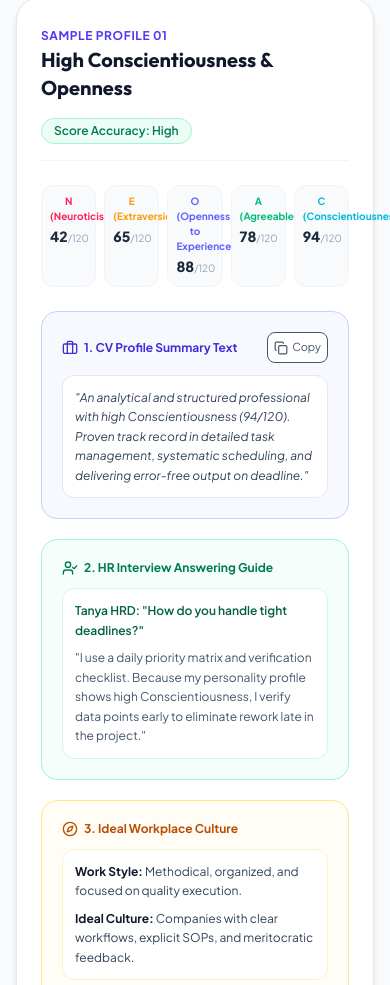
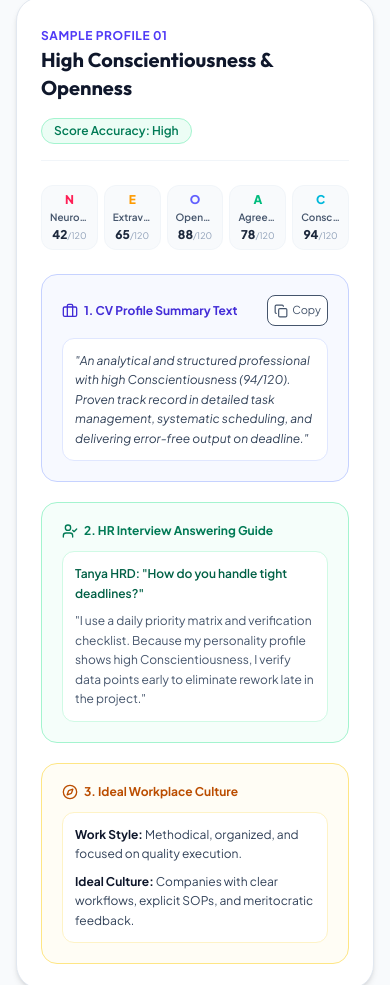
Before and after one commit to tkatkad/personality, a React (Vite) app: page / in a window 390 px wide. Shown: the part 4650-5635 px from the top of the page. Built offline with nearby package versions, Linux system fonts and the light colour scheme.

Commit message:
feat: add short domain names and update UI styles
- Add `getShortDomainName` helper function for IPIP-NEO-120 domains
- Update domain preview to use short names for better readability
- Refactor mobile menu styling for improved visual contrast and hierarchy

```diff
--- a/src/components/Header.tsx
+++ b/src/components/Header.tsx
@@ -143,14 +143,14 @@ export const Header: React.FC = () => {
         </div>
       </div>
 
-      {/* Mobile Menu Dropdown */}
+      {/* Mobile Menu Dropdown with distinct background color */}
       {mobileMenuOpen && (
-        <div className="lg:hidden border-t border-slate-200 dark:border-slate-800 bg-white dark:bg-slate-950 px-4 py-3 space-y-3">
+        <div className="lg:hidden border-b-2 border-indigo-500/60 bg-slate-900 text-slate-100 px-4 py-4 space-y-3.5 shadow-2xl animate-in slide-in-from-top-2 duration-200">
           {/* Prominent Language Selector Card for Mobile */}
-          <div className="p-3 rounded-2xl bg-indigo-50/80 dark:bg-indigo-950/60 border border-indigo-100 dark:border-indigo-900/60 space-y-2">
-            <div className="text-xs font-bold text-slate-700 dark:text-slate-300 flex items-center justify-between">
+          <div className="p-3 rounded-2xl bg-slate-800/90 border border-slate-700/80 space-y-2">
+            <div className="text-xs font-bold text-slate-300 flex items-center justify-between">
               <span>{language === 'es' ? 'Seleccionar idioma:' : language === 'en' ? 'Select Language:' : 'Pilih Bahasa:'}</span>
-              <Globe className="w-4 h-4 text-indigo-600 dark:text-indigo-400" />
+              <Globe className="w-4 h-4 text-amber-300" />
             </div>
             <div className="grid grid-cols-3 gap-1.5">
               <button
@@ -160,8 +160,8 @@ export const Header: React.FC = () => {
                 }}
                 className={`py-2 px-2 rounded-xl text-xs font-bold flex items-center justify-center gap-1.5 border transition-all ${
                   language === 'id'
-                    ? 'bg-indigo-600 text-white border-indigo-600 shadow-sm'
-                    : 'bg-white dark:bg-slate-900 text-slate-700 dark:text-slate-300 border-slate-200 dark:border-slate-800'
+                    ? 'bg-indigo-600 text-white border-indigo-500 shadow-md ring-2 ring-indigo-400'
+                    : 'bg-slate-800 text-slate-300 border-slate-700 hover:bg-slate-700'
                 }`}
               >
                 <span>🇮🇩</span>
@@ -174,8 +174,8 @@ export const Header: React.FC = () => {
                 }}
                 className={`py-2 px-2 rounded-xl text-xs font-bold flex items-center justify-center gap-1.5 border transition-all ${
                   language === 'en'
-                    ? 'bg-indigo-600 text-white border-indigo-600 shadow-sm'
-                    : 'bg-white dark:bg-slate-900 text-slate-700 dark:text-slate-300 border-slate-200 dark:border-slate-800'
+                    ? 'bg-indigo-600 text-white border-indigo-500 shadow-md ring-2 ring-indigo-400'
+                    : 'bg-slate-800 text-slate-300 border-slate-700 hover:bg-slate-700'
                 }`}
               >
                 <span>🇬🇧</span>
@@ -188,8 +188,8 @@ export const Header: React.FC = () => {
                 }}
                 className={`py-2 px-2 rounded-xl text-xs font-bold flex items-center justify-center gap-1.5 border transition-all ${
                   language === 'es'
-                    ? 'bg-indigo-600 text-white border-indigo-600 shadow-sm'
-                    : 'bg-white dark:bg-slate-900 text-slate-700 dark:text-slate-300 border-slate-200 dark:border-slate-800'
+                    ? 'bg-indigo-600 text-white border-indigo-500 shadow-md ring-2 ring-indigo-400'
+                    : 'bg-slate-800 text-slate-300 border-slate-700 hover:bg-slate-700'
                 }`}
               >
                 <span>🇪🇸</span>
@@ -203,7 +203,7 @@ export const Header: React.FC = () => {
             href="https://job.web.id"
             target="_blank"
             rel="noopener noreferrer"
-            className="flex items-center justify-between py-2.5 px-3 rounded-xl bg-slate-100 dark:bg-slate-900 font-bold text-sm text-indigo-600 dark:text-indigo-400"
+            className="flex items-center justify-between py-2.5 px-3.5 rounded-xl bg-slate-800/80 hover:bg-slate-800 border border-slate-700 font-bold text-sm text-indigo-300"
           >
             <span>
               {language === 'es'
@@ -212,30 +212,33 @@ export const Header: React.FC = () => {
                 ? '🌐 Job.Web.ID (Main Portal)'
                 : '🌐 Job.Web.ID (Portal Kerja Utama)'}
             </span>
-            <ExternalLink className="w-4 h-4" />
+            <ExternalLink className="w-4 h-4 text-indigo-400" />
           </a>
 
+          <div className="space-y-1 pt-1">
             {navLinks.map((link) => (
               <Link
                 key={link.href}
                 to={link.href}
                 onClick={() => setMobileMenuOpen(false)}
-              className="block py-2 text-sm font-medium text-slate-700 dark:text-slate-200 hover:text-indigo-600 dark:hover:text-indigo-400"
+                className="block py-2.5 px-3 rounded-xl text-sm font-semibold text-slate-200 hover:text-white hover:bg-slate-800/80 transition-colors"
               >
                 {getNavLinkLabel(link)}
               </Link>
             ))}
-          <div className="pt-2">
+          </div>
+
+          <div className="pt-2 border-t border-slate-800">
             <Link
               to="/consent"
               onClick={() => setMobileMenuOpen(false)}
-              className="w-full flex justify-center items-center py-2 text-sm font-semibold rounded-lg bg-indigo-600 text-white"
+              className="w-full flex justify-center items-center py-3 text-sm font-bold rounded-xl bg-indigo-600 hover:bg-indigo-500 text-white shadow-lg transition-all"
             >
               {language === 'es'
-                ? 'Iniciar Test de 120 Items'
+                ? 'Iniciar Test de 120 Ítems'
                 : language === 'en'
                 ? 'Start 120-Item Test'
-                : 'Mulai Tes 120-Item'}
+                : 'Mulai Tes 120 Soal'}
             </Link>
           </div>
         </div>
--- a/src/data/ipip-neo-120.ts
+++ b/src/data/ipip-neo-120.ts
@@ -92,6 +92,35 @@ export function getDomainName(domainKey: DomainKey, lang: string): string {
   if (lang === 'es') return meta.nameEs || meta.nameEn;
   if (lang === 'en') return meta.nameEn;
   return meta.nameId;
+}
+
+export function getShortDomainName(domainKey: DomainKey, lang: string): string {
+  if (lang === 'es') {
+    switch (domainKey) {
+      case 'N': return 'Neuroticismo';
+      case 'E': return 'Extraversión';
+      case 'O': return 'Apertura';
+      case 'A': return 'Amabilidad';
+      case 'C': return 'Responsabilidad';
+    }
+  }
+  if (lang === 'en') {
+    switch (domainKey) {
+      case 'N': return 'Neuroticism';
+      case 'E': return 'Extraversion';
+      case 'O': return 'Openness';
+      case 'A': return 'Agreeableness';
+      case 'C': return 'Conscientiousness';
+    }
+  }
+  switch (domainKey) {
+    case 'N': return 'Neurotisitis';
+    case 'E': return 'Ekstraversi';
+    case 'O': return 'Keterbukaan';
+    case 'A': return 'Agreeableness';
+    case 'C': return 'Kehati-hatian';
+  }
+  return domainKey;
 }
 
 export function getDomainTagline(domainKey: DomainKey, lang: string): string {
--- a/src/pages/LandingPage.tsx
+++ b/src/pages/LandingPage.tsx
@@ -21,7 +21,7 @@ import {
   Globe,
 } from 'lucide-react';
 import { useTestStore } from '../stores/testStore';
-import { DOMAIN_METADATA, getDomainName, getDomainTagline } from '../data/ipip-neo-120';
+import { DOMAIN_METADATA, getDomainName, getDomainTagline, getShortDomainName } from '../data/ipip-neo-120';
 import { DomainKey } from '../types';
 import { SEO } from '../components/SEO';
 
@@ -700,37 +700,51 @@ export const LandingPage: React.FC = () => {
           </div>
 
           {/* Mini Domain Score Preview */}
-          <div className="grid grid-cols-5 gap-2 sm:gap-4 text-center">
-            <div className="p-2 sm:p-3 rounded-xl bg-slate-50 dark:bg-slate-800/60 border border-slate-100 dark:border-slate-800">
-              <span className="text-[10px] font-bold text-rose-500 block">N ({getDomainName('N', language)})</span>
-              <span className="text-sm sm:text-base font-extrabold text-slate-800 dark:text-slate-100">
-                {activeSample === 'profile1' ? '42' : '38'}<span className="text-[10px] text-slate-400 font-normal">/120</span>
-              </span>
-            </div>
-            <div className="p-2 sm:p-3 rounded-xl bg-slate-50 dark:bg-slate-800/60 border border-slate-100 dark:border-slate-800">
-              <span className="text-[10px] font-bold text-amber-500 block">E ({getDomainName('E', language)})</span>
-              <span className="text-sm sm:text-base font-extrabold text-slate-800 dark:text-slate-100">
-                {activeSample === 'profile1' ? '65' : '92'}<span className="text-[10px] text-slate-400 font-normal">/120</span>
-              </span>
-            </div>
-            <div className="p-2 sm:p-3 rounded-xl bg-slate-50 dark:bg-slate-800/60 border border-slate-100 dark:border-slate-800">
-              <span className="text-[10px] font-bold text-indigo-500 block">O ({getDomainName('O', language)})</span>
-              <span className="text-sm sm:text-base font-extrabold text-slate-800 dark:text-slate-100">
-                {activeSample === 'profile1' ? '88' : '80'}<span className="text-[10px] text-slate-400 font-normal">/120</span>
-              </span>
-            </div>
-            <div className="p-2 sm:p-3 rounded-xl bg-slate-50 dark:bg-slate-800/60 border border-slate-100 dark:border-slate-800">
-              <span className="text-[10px] font-bold text-emerald-500 block">A ({getDomainName('A', language)})</span>
-              <span className="text-sm sm:text-base font-extrabold text-slate-800 dark:text-slate-100">
-                {activeSample === 'profile1' ? '78' : '88'}<span className="text-[10px] text-slate-400 font-normal">/120</span>
-              </span>
-            </div>
-            <div className="p-2 sm:p-3 rounded-xl bg-slate-50 dark:bg-slate-800/60 border border-slate-100 dark:border-slate-800">
-              <span className="text-[10px] font-bold text-cyan-500 block">C ({getDomainName('C', language)})</span>
-              <span className="text-sm sm:text-base font-extrabold text-slate-800 dark:text-slate-100">
-                {activeSample === 'profile1' ? '94' : '76'}<span className="text-[10px] text-slate-400 font-normal">/120</span>
-              </span>
-            </div>
+          <div className="grid grid-cols-5 gap-1.5 sm:gap-4 text-center w-full max-w-full overflow-hidden">
+            {domainKeys.map((key) => {
+              const colorClass =
+                key === 'N'
+                  ? 'text-rose-500'
+                  : key === 'E'
+                  ? 'text-amber-500'
+                  : key === 'O'
+                  ? 'text-indigo-500'
+                  : key === 'A'
+                  ? 'text-emerald-500'
+                  : 'text-cyan-500';
+
+              const score =
+                key === 'N'
+                  ? activeSample === 'profile1' ? '42' : '38'
+                  : key === 'E'
+                  ? activeSample === 'profile1' ? '65' : '92'
+                  : key === 'O'
+                  ? activeSample === 'profile1' ? '88' : '80'
+                  : key === 'A'
+                  ? activeSample === 'profile1' ? '78' : '88'
+                  : activeSample === 'profile1' ? '94' : '76';
+
+              return (
+                <div
+                  key={key}
+                  className="p-1.5 sm:p-3 rounded-xl bg-slate-50 dark:bg-slate-800/60 border border-slate-100 dark:border-slate-800 min-w-0 overflow-hidden space-y-0.5"
+                >
+                  <span className={`text-xs sm:text-sm font-extrabold block ${colorClass}`}>
+                    {key}
+                  </span>
+                  <span
+                    className="text-[10px] sm:text-xs text-slate-600 dark:text-slate-300 font-semibold block truncate px-0.5"
+                    title={getDomainName(key, language)}
+                  >
+                    {getShortDomainName(key, language)}
+                  </span>
+                  <span className="text-xs sm:text-base font-extrabold text-slate-800 dark:text-slate-100 block">
+                    {score}
+                    <span className="text-[9px] sm:text-[10px] text-slate-400 font-normal">/120</span>
+                  </span>
+                </div>
+              );
+            })}
           </div>
 
           {/* 3 Career Impact Demonstration Boxes */}
```
Lines whose indentation alone changed are shown as unchanged.
